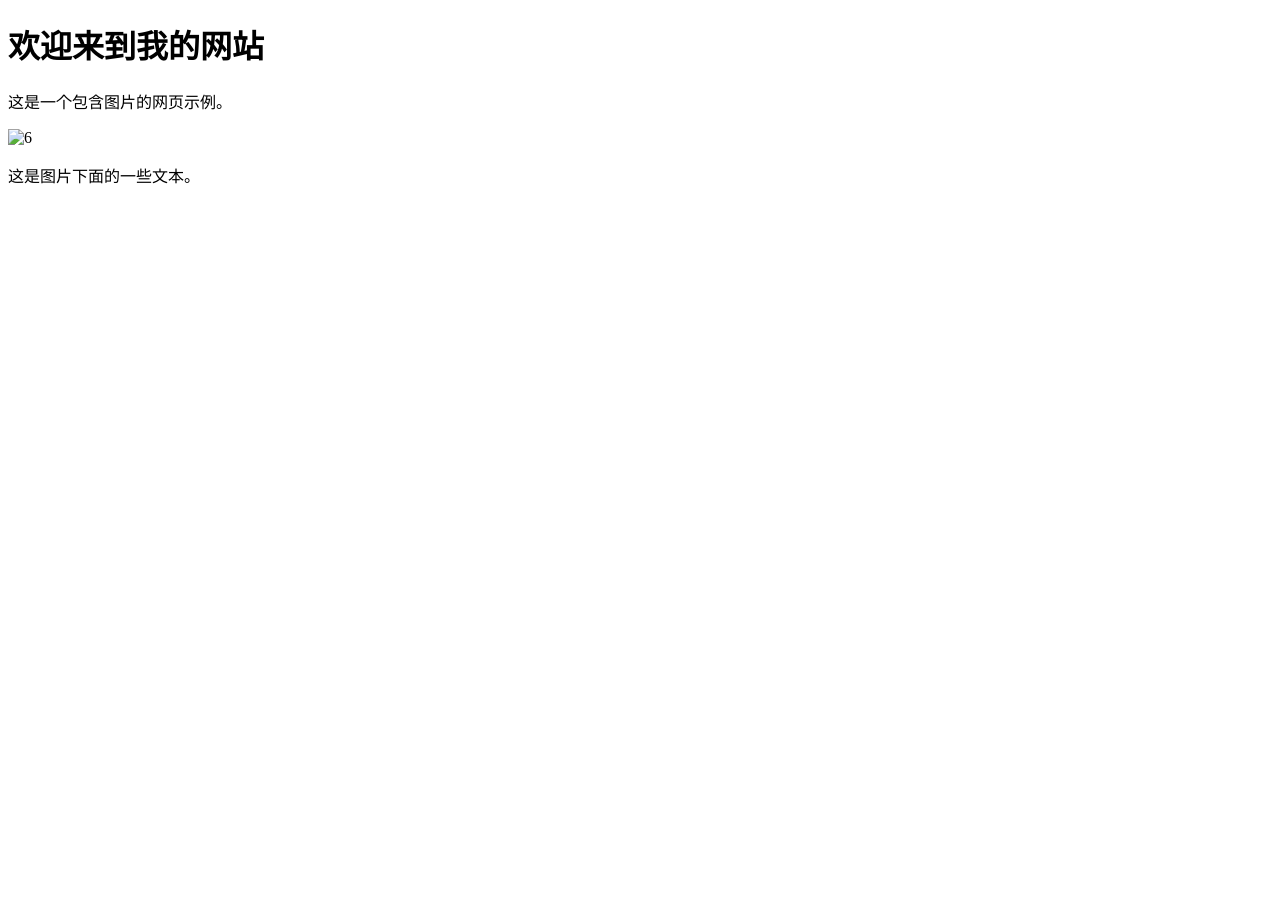
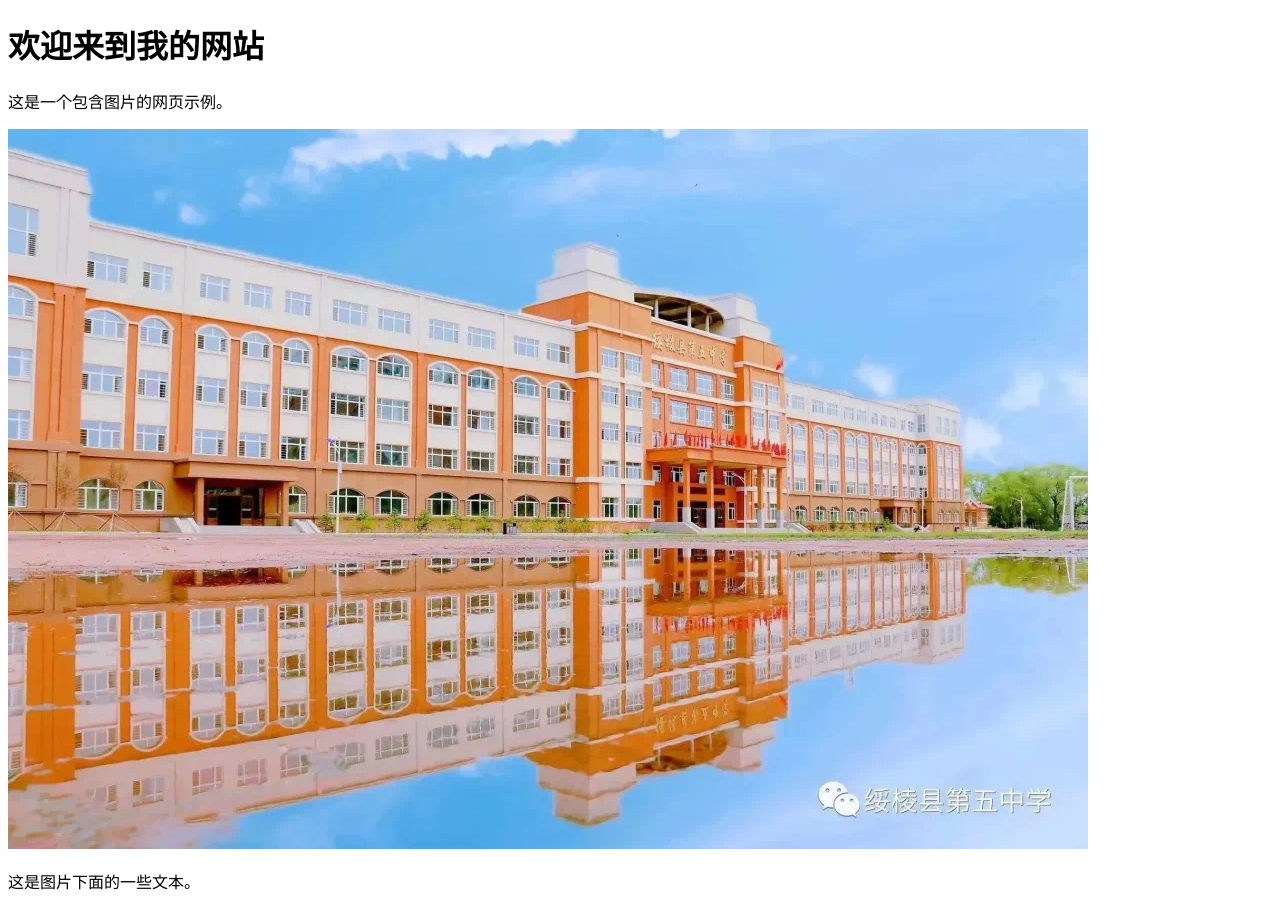
Before and after one commit to sanstale6/5thms.github.io, a plain HTML site: page index.html in a window 1280 px wide. Before the commit the page ends 800 px from the top, so only its background shows below. Drawn offline with Linux system fonts and the light colour scheme.

Commit message:
index.html

```diff
--- a/index.html
+++ b/index.html
@@ -10,7 +10,7 @@
     <p>这是一个包含图片的网页示例。</p>
 
     <!-- 在这里添加图片 -->
-    <img src="图片的URL" alt="6">
+    <img src="01A1B8C4-73A3-4C7A-A6FF-D15D0E91AD60.jpeg" alt="6">
 
     <p>这是图片下面的一些文本。</p>
 </body>
```
